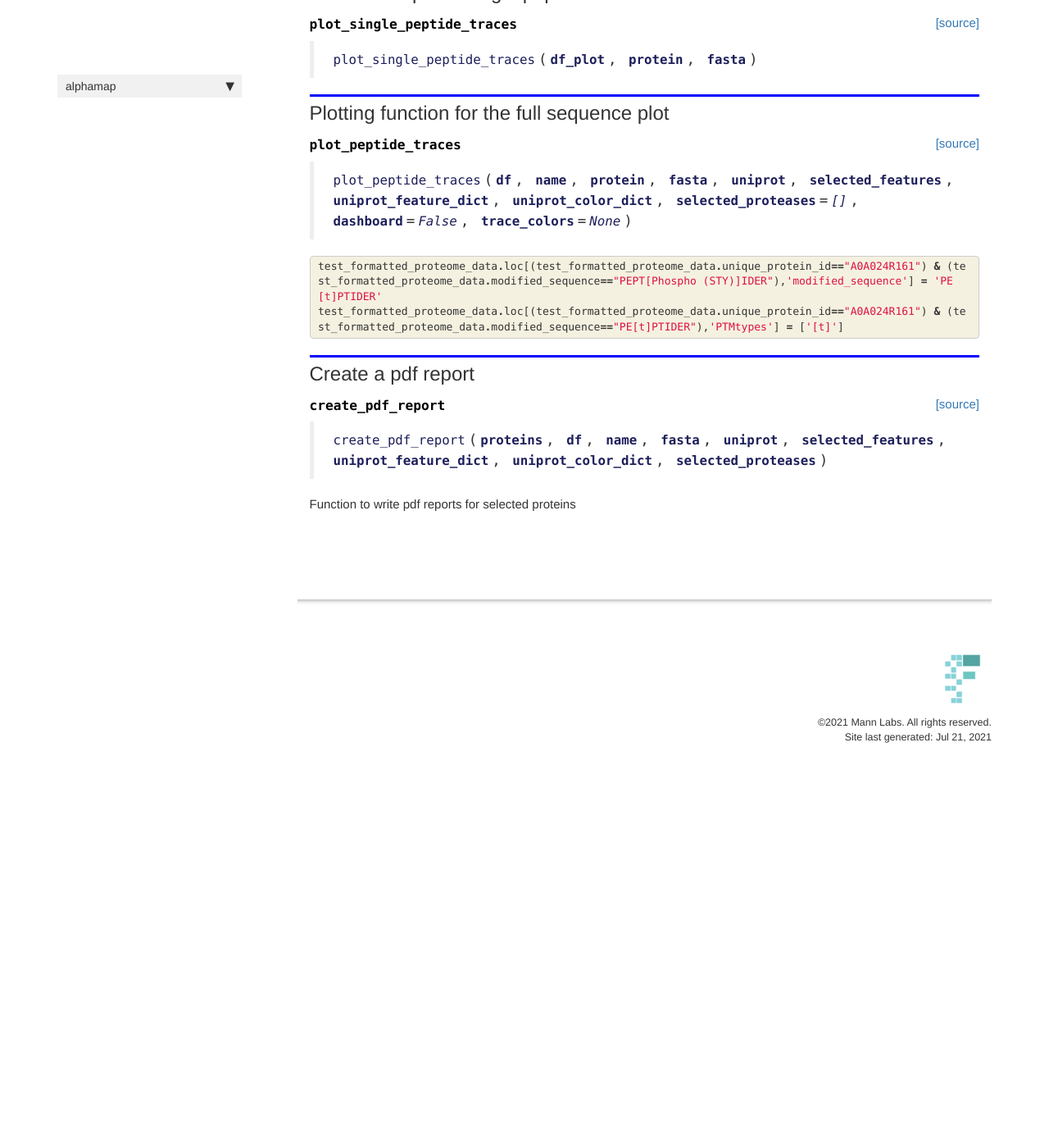
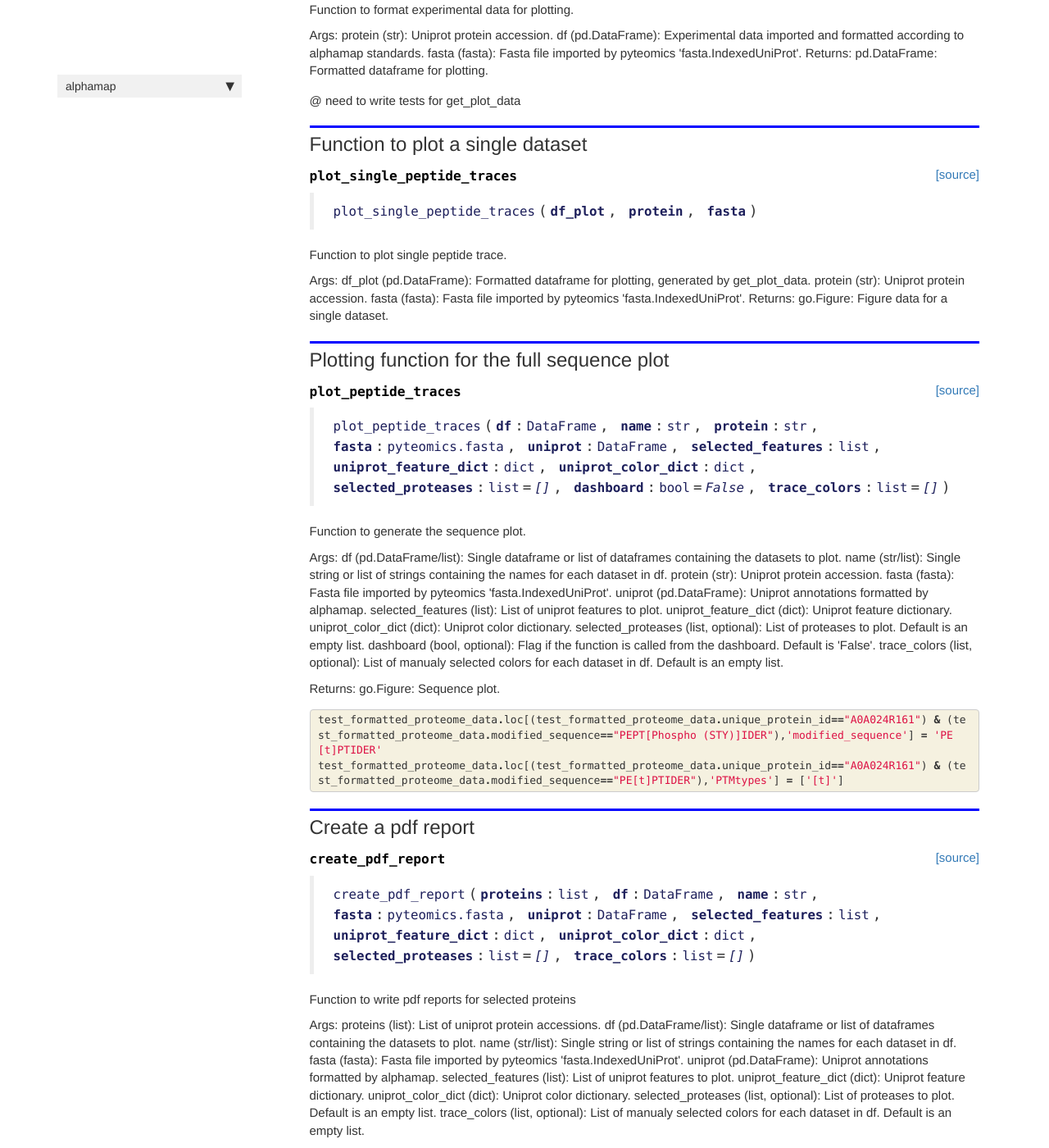
Before and after one commit to MannLabs/alphamap, a Jekyll site: the page built from docs/SequencePlot.html, in a window 1280 px wide and 1400 px high, scrolled down 874 px. Shown: the whole window at 82% size. Built offline with Jekyll 4.4.1, drawn with Linux system fonts in a browser that asks for light colours; nearby versions of some CDN libraries; comment, search, counter and statistics services are not loaded; before the commit the page ends 1832 px from its top, so only the background shows below that; some of the changed text lies outside the part shown.

Commit message:
DOCS: docstrings for plotting

```diff
--- a/docs/SequencePlot.html
+++ b/docs/SequencePlot.html
@@ -46,9 +46,14 @@ nb_path: "nbs/SequencePlot.ipynb"
 
 
 <div class="output_markdown rendered_html output_subarea ">
-<h4 id="format_uniprot_annotation" class="doc_header"><code>format_uniprot_annotation</code><a href="https://github.com/mannlabs/alphamap/tree/master/alphamap/sequenceplot.py#L9" class="source_link" style="float:right">[source]</a></h4><blockquote><p><code>format_uniprot_annotation</code>(<strong><code>uniprot_ann</code></strong>, <strong><code>uniprot_feature_dict</code></strong>)</p>
+<h4 id="format_uniprot_annotation" class="doc_header"><code>format_uniprot_annotation</code><a href="https://github.com/mannlabs/alphamap/tree/master/alphamap/sequenceplot.py#L9" class="source_link" style="float:right">[source]</a></h4><blockquote><p><code>format_uniprot_annotation</code>(<strong><code>uniprot_ann</code></strong>:<code>DataFrame</code>, <strong><code>uniprot_feature_dict</code></strong>:<code>dict</code>)</p>
 </blockquote>
-<p>Function to format uniprot annotation for plotting</p>
+<p>Function to format uniprot annotation for plotting.</p>
+<p>Args:
+    uniprot_ann (pd.DataFrame): Formatted uniprot annotations from alphamap.
+    uniprot_feature_dict (dict): Uniprot feature dictionary defined by alphamap.
+Returns:
+    pd.DataFrame: Uniprot annotation with a combined structure entry for helix, strand and turn.</p>
 
 </div>
 
@@ -91,8 +96,15 @@ nb_path: "nbs/SequencePlot.ipynb"
 
 
 <div class="output_markdown rendered_html output_subarea ">
-<h4 id="get_plot_data" class="doc_header"><code>get_plot_data</code><a href="https://github.com/mannlabs/alphamap/tree/master/alphamap/sequenceplot.py#L77" class="source_link" style="float:right">[source]</a></h4><blockquote><p><code>get_plot_data</code>(<strong><code>protein</code></strong>, <strong><code>df</code></strong>, <strong><code>fasta</code></strong>)</p>
+<h4 id="get_plot_data" class="doc_header"><code>get_plot_data</code><a href="https://github.com/mannlabs/alphamap/tree/master/alphamap/sequenceplot.py#L84" class="source_link" style="float:right">[source]</a></h4><blockquote><p><code>get_plot_data</code>(<strong><code>protein</code></strong>, <strong><code>df</code></strong>, <strong><code>fasta</code></strong>)</p>
 </blockquote>
+<p>Function to format experimental data for plotting.</p>
+<p>Args:
+    protein (str): Uniprot protein accession.
+    df (pd.DataFrame): Experimental data imported and formatted according to alphamap standards.
+    fasta (fasta): Fasta file imported by pyteomics 'fasta.IndexedUniProt'.
+Returns:
+    pd.DataFrame: Formatted dataframe for plotting.</p>
 
 </div>
 
@@ -120,7 +132,7 @@ nb_path: "nbs/SequencePlot.ipynb"
 </div>
 <div class="cell border-box-sizing text_cell rendered"><div class="inner_cell">
 <div class="text_cell_render border-box-sizing rendered_html">
-<h2 id="Function-to-plot-a-single-peptide-trace">Function to plot a single peptide trace<a class="anchor-link" href="#Function-to-plot-a-single-peptide-trace"> </a></h2>
+<h2 id="Function-to-plot-a-single-dataset">Function to plot a single dataset<a class="anchor-link" href="#Function-to-plot-a-single-dataset"> </a></h2>
 </div>
 </div>
 </div>
@@ -135,8 +147,15 @@ nb_path: "nbs/SequencePlot.ipynb"
 
 
 <div class="output_markdown rendered_html output_subarea ">
-<h4 id="plot_single_peptide_traces" class="doc_header"><code>plot_single_peptide_traces</code><a href="https://github.com/mannlabs/alphamap/tree/master/alphamap/sequenceplot.py#L137" class="source_link" style="float:right">[source]</a></h4><blockquote><p><code>plot_single_peptide_traces</code>(<strong><code>df_plot</code></strong>, <strong><code>protein</code></strong>, <strong><code>fasta</code></strong>)</p>
+<h4 id="plot_single_peptide_traces" class="doc_header"><code>plot_single_peptide_traces</code><a href="https://github.com/mannlabs/alphamap/tree/master/alphamap/sequenceplot.py#L155" class="source_link" style="float:right">[source]</a></h4><blockquote><p><code>plot_single_peptide_traces</code>(<strong><code>df_plot</code></strong>, <strong><code>protein</code></strong>, <strong><code>fasta</code></strong>)</p>
 </blockquote>
+<p>Function to plot single peptide trace.</p>
+<p>Args:
+    df_plot (pd.DataFrame): Formatted dataframe for plotting, generated by get_plot_data.
+    protein (str): Uniprot protein accession.
+    fasta (fasta): Fasta file imported by pyteomics 'fasta.IndexedUniProt'.
+Returns:
+    go.Figure: Figure data for a single dataset.</p>
 
 </div>
 
@@ -193,8 +212,23 @@ nb_path: "nbs/SequencePlot.ipynb"
 
 
 <div class="output_markdown rendered_html output_subarea ">
-<h4 id="plot_peptide_traces" class="doc_header"><code>plot_peptide_traces</code><a href="https://github.com/mannlabs/alphamap/tree/master/alphamap/sequenceplot.py#L349" class="source_link" style="float:right">[source]</a></h4><blockquote><p><code>plot_peptide_traces</code>(<strong><code>df</code></strong>, <strong><code>name</code></strong>, <strong><code>protein</code></strong>, <strong><code>fasta</code></strong>, <strong><code>uniprot</code></strong>, <strong><code>selected_features</code></strong>, <strong><code>uniprot_feature_dict</code></strong>, <strong><code>uniprot_color_dict</code></strong>, <strong><code>selected_proteases</code></strong>=<em><code>[]</code></em>, <strong><code>dashboard</code></strong>=<em><code>False</code></em>, <strong><code>trace_colors</code></strong>=<em><code>None</code></em>)</p>
+<h4 id="plot_peptide_traces" class="doc_header"><code>plot_peptide_traces</code><a href="https://github.com/mannlabs/alphamap/tree/master/alphamap/sequenceplot.py#L378" class="source_link" style="float:right">[source]</a></h4><blockquote><p><code>plot_peptide_traces</code>(<strong><code>df</code></strong>:<code>DataFrame</code>, <strong><code>name</code></strong>:<code>str</code>, <strong><code>protein</code></strong>:<code>str</code>, <strong><code>fasta</code></strong>:<code>pyteomics.fasta</code>, <strong><code>uniprot</code></strong>:<code>DataFrame</code>, <strong><code>selected_features</code></strong>:<code>list</code>, <strong><code>uniprot_feature_dict</code></strong>:<code>dict</code>, <strong><code>uniprot_color_dict</code></strong>:<code>dict</code>, <strong><code>selected_proteases</code></strong>:<code>list</code>=<em><code>[]</code></em>, <strong><code>dashboard</code></strong>:<code>bool</code>=<em><code>False</code></em>, <strong><code>trace_colors</code></strong>:<code>list</code>=<em><code>[]</code></em>)</p>
 </blockquote>
+<p>Function to generate the sequence plot.</p>
+<p>Args:
+    df (pd.DataFrame/list): Single dataframe or list of dataframes containing the datasets to plot.
+    name (str/list): Single string or list of strings containing the names for each dataset in df.
+    protein (str): Uniprot protein accession.
+    fasta (fasta): Fasta file imported by pyteomics 'fasta.IndexedUniProt'.
+    uniprot (pd.DataFrame): Uniprot annotations formatted by alphamap.
+    selected_features (list): List of uniprot features to plot.
+    uniprot_feature_dict (dict): Uniprot feature dictionary.
+    uniprot_color_dict (dict): Uniprot color dictionary.
+    selected_proteases (list, optional): List of proteases to plot. Default is an empty list.
+    dashboard (bool, optional): Flag if the function is called from the dashboard. Default is 'False'.
+    trace_colors (list, optional): List of manualy selected colors for each dataset in df. Default is an empty list.</p>
+<p>Returns:
+    go.Figure: Sequence plot.</p>
 
 </div>
 
@@ -248,9 +282,22 @@ nb_path: "nbs/SequencePlot.ipynb"
 
 
 <div class="output_markdown rendered_html output_subarea ">
-<h4 id="create_pdf_report" class="doc_header"><code>create_pdf_report</code><a href="https://github.com/mannlabs/alphamap/tree/master/alphamap/sequenceplot.py#L578" class="source_link" style="float:right">[source]</a></h4><blockquote><p><code>create_pdf_report</code>(<strong><code>proteins</code></strong>, <strong><code>df</code></strong>, <strong><code>name</code></strong>, <strong><code>fasta</code></strong>, <strong><code>uniprot</code></strong>, <strong><code>selected_features</code></strong>, <strong><code>uniprot_feature_dict</code></strong>, <strong><code>uniprot_color_dict</code></strong>, <strong><code>selected_proteases</code></strong>)</p>
+<h4 id="create_pdf_report" class="doc_header"><code>create_pdf_report</code><a href="https://github.com/mannlabs/alphamap/tree/master/alphamap/sequenceplot.py#L636" class="source_link" style="float:right">[source]</a></h4><blockquote><p><code>create_pdf_report</code>(<strong><code>proteins</code></strong>:<code>list</code>, <strong><code>df</code></strong>:<code>DataFrame</code>, <strong><code>name</code></strong>:<code>str</code>, <strong><code>fasta</code></strong>:<code>pyteomics.fasta</code>, <strong><code>uniprot</code></strong>:<code>DataFrame</code>, <strong><code>selected_features</code></strong>:<code>list</code>, <strong><code>uniprot_feature_dict</code></strong>:<code>dict</code>, <strong><code>uniprot_color_dict</code></strong>:<code>dict</code>, <strong><code>selected_proteases</code></strong>:<code>list</code>=<em><code>[]</code></em>, <strong><code>trace_colors</code></strong>:<code>list</code>=<em><code>[]</code></em>)</p>
 </blockquote>
 <p>Function to write pdf reports for selected proteins</p>
+<p>Args:
+    proteins (list): List of uniprot protein accessions.
+    df (pd.DataFrame/list): Single dataframe or list of dataframes containing the datasets to plot.
+    name (str/list): Single string or list of strings containing the names for each dataset in df.
+    fasta (fasta): Fasta file imported by pyteomics 'fasta.IndexedUniProt'.
+    uniprot (pd.DataFrame): Uniprot annotations formatted by alphamap.
+    selected_features (list): List of uniprot features to plot.
+    uniprot_feature_dict (dict): Uniprot feature dictionary.
+    uniprot_color_dict (dict): Uniprot color dictionary.
+    selected_proteases (list, optional): List of proteases to plot. Default is an empty list.
+    trace_colors (list, optional): List of manualy selected colors for each dataset in df. Default is an empty list.</p>
+<p>Returns:
+    BytesIO: BytesIO object for writing a pdf report.</p>
 
 </div>
 
```
Also changed, not shown: alphamap/sequenceplot.py (+93 -10 lines).
